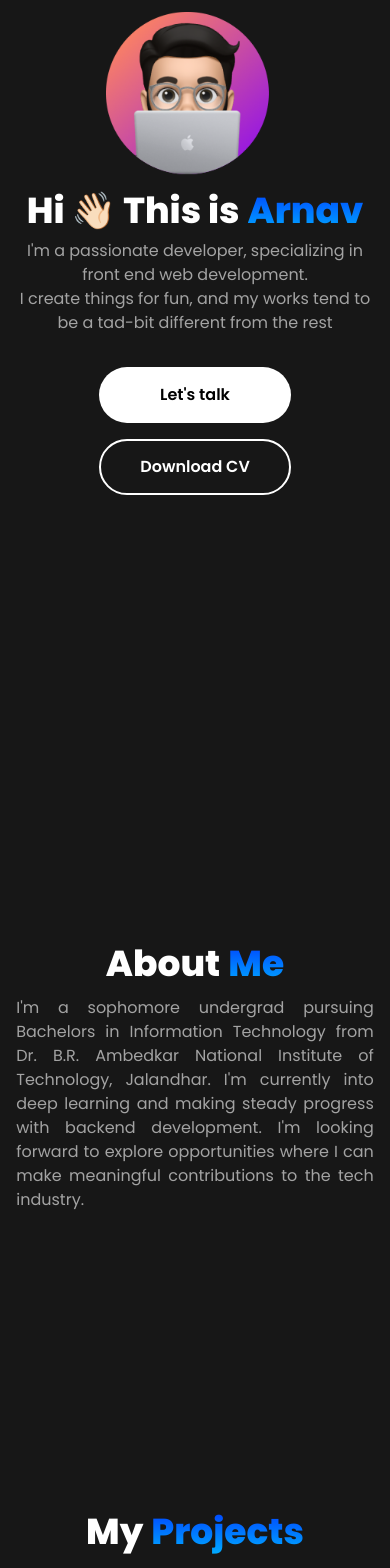
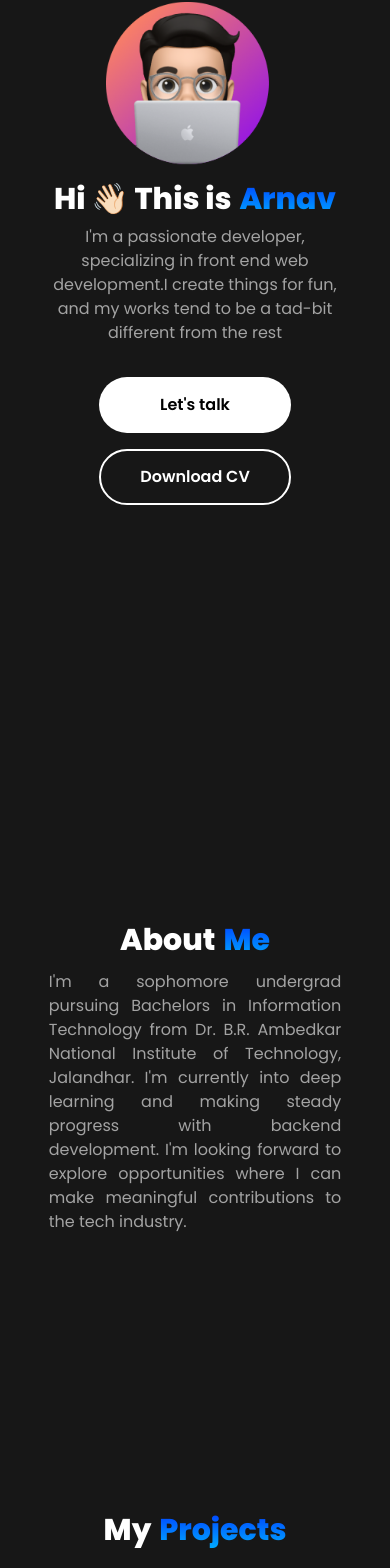
Before and after one commit to capy-on-caffeine/portfolio, a React (Vite) app: page / in a window 390 px wide. Shown: the part 176-1744 px from the top of the page. Built offline with nearby package versions, Linux system fonts and the light colour scheme.

Commit message:
made mobile & tab view better, removed mock CV

```diff
--- a/src/components/About.jsx
+++ b/src/components/About.jsx
@@ -3,8 +3,8 @@ import React from 'react'
 const About = () => {
   return (
     <div id='about' className='relative w-full h-screen bg-neutral-900 flex flex-col z-0 justify-center items-center'>
-        <div className="relative flex flex-col justify-center items-center lg:w-6/12 lg:h-4/6 h-screen w-11/12 ">
-            <div className="relative text-4xl text-white font-poppins-extrabold mb-3">
+        <div className="relative flex flex-col justify-center items-center lg:w-6/12 lg:h-4/6 h-screen w-9/12 ">
+            <div className="relative text-3xl lg:text-4xl text-white font-poppins-extrabold mb-3">
                 About
                 <span className='ml-2 text-transparent bg-clip-text bg-gradient-to-b from-darkblue to-lightblue'>Me</span>
             </div>
--- a/src/components/Contact.jsx
+++ b/src/components/Contact.jsx
@@ -13,7 +13,7 @@ const Contact = () => {
           <div className="relative text-3xl font-poppins-semibold mt-12 mb-6">
               Contact
           </div>
-          <div className="relative flex flex-col lg:flex-row justify-center items-center w-full font-poppins-light">
+          <div className="relative flex flex-col md:flex-row justify-center items-center w-full font-poppins-light">
               <div className="relative flex-1 text-center mb-2 lg:mb-0">
                 <MailOutlinedIcon />
                 <a href='mailto:arnav.anand2004@gmail.com' className='pl-2 hover:text-lightblue transition-all hover:transition-all'>arnav.anand2004@gmail.com</a>
--- a/src/components/Hero.jsx
+++ b/src/components/Hero.jsx
@@ -7,19 +7,19 @@ import { Link } from 'react-router-dom'
 const Hero = () => {
   return (
     <div id='home' className='relative w-full h-screen bg-neutral-900 flex flex-col z-0 justify-center items-center'>
-        <div className="relative flex flex-col justify-center items-center lg:w-6/12 lg:h-4/6 w-11/12 h-screen ">
+        <div className="relative flex flex-col justify-center items-center lg:w-6/12 lg:h-4/6 w-9/12 h-screen ">
             <img src={Avatar} className='relative w-48 my-4' />
-            <div className="relative text-4xl text-white font-poppins-extrabold mb-2">
+            <div className="relative text-3xl lg:text-4xl text-white font-poppins-extrabold mb-2">
                 Hi 👋🏻 This is
                 <span className='ml-2 text-transparent bg-clip-text bg-gradient-to-b from-darkblue to-lightblue'>Arnav</span>
             </div>
             <div className="relative font-poppins-regular text-base text-neutral-400 text-center mb-6">
-                <span className='inline-block'>I'm a passionate developer, specializing in front end web development.</span>
-                <span className='inline-block'>I create things for fun, and my works tend to be a tad-bit different from the rest</span>
+                <span className='inline lg:inline-block'>I'm a passionate developer, specializing in front end web development.</span>
+                <span className='inline lg:inline-block'>I create things for fun, and my works tend to be a tad-bit different from the rest</span>
             </div>
-            <div className="relative flex lg:flex-row flex-col justify-center items-center w-full">
+            <div className="relative flex md:flex-row flex-col justify-center items-center w-full">
                 <Link to='#contact'><PrimaryButton>Let's talk</PrimaryButton></Link>
-                <a href='/CV.pdf' target='_blank'><SecondaryButton>Download CV</SecondaryButton></a>
+                <a href='#' target='_blank'><SecondaryButton>Download CV</SecondaryButton></a>
             </div>
         </div>
     </div>
--- a/src/components/Projects.jsx
+++ b/src/components/Projects.jsx
@@ -10,7 +10,7 @@ const Projects = () => {
   return (
     <div id="projects" className="relative z-0 flex min-h-screen w-full flex-col items-center justify-center bg-neutral-900">
       <div className="relative flex h-4/6 w-3/4 flex-col items-center justify-center ">
-        <div className="relative mb-12 font-poppins-extrabold text-4xl text-white">
+        <div className="relative mb-12 font-poppins-extrabold text-3xl lg:text-4xl text-white">
           My
           <span className="ml-2 bg-gradient-to-b from-darkblue to-lightblue bg-clip-text text-transparent">
             Projects
--- a/src/components/Stack.jsx
+++ b/src/components/Stack.jsx
@@ -13,8 +13,8 @@ import tensorflow from '/images/technologies/Tensorflow.png'
 const Stack = () => {
   return (
     <div id='tech' className='relative w-full h-screen bg-neutral-900 flex flex-col z-0 justify-center items-center'>
-        <div className="relative flex flex-col justify-center items-center lg:w-6/12 lg:h-4/6 h-screen w-11/12 ">
-            <div className="relative text-4xl text-white font-poppins-extrabold mb-3 mt-24">
+        <div className="relative flex flex-col justify-center items-center lg:w-6/12 lg:h-4/6 h-screen w-10/12 ">
+            <div className="relative text-3xl lg:text-4xl text-white font-poppins-extrabold mb-3 mt-24">
                 Tech
                 <span className='ml-2 text-transparent bg-clip-text bg-gradient-to-b from-darkblue to-lightblue'>Stacks</span>
             </div>
```
